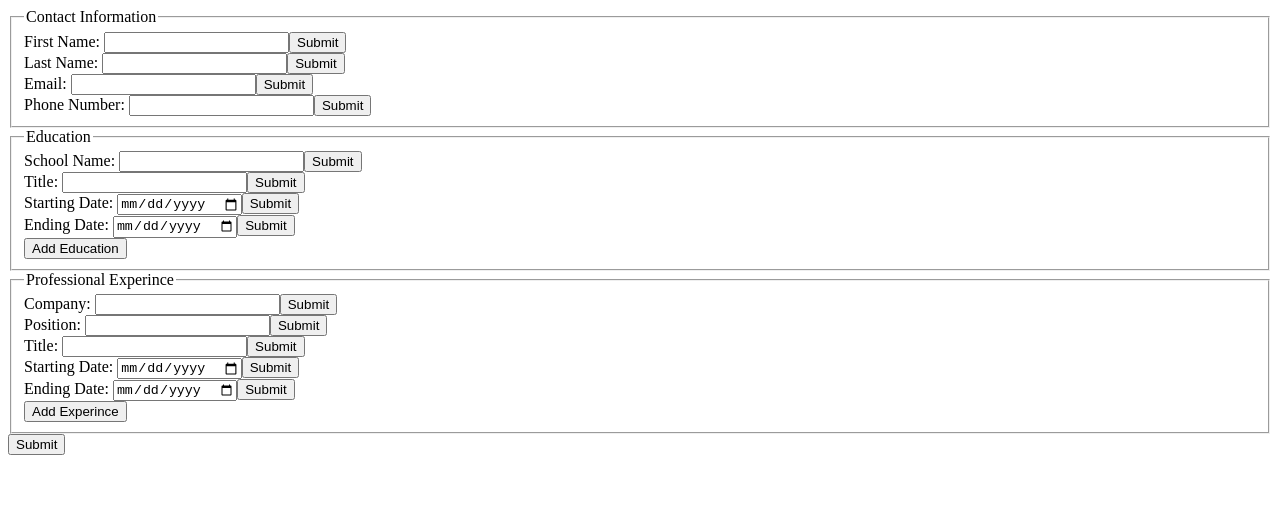
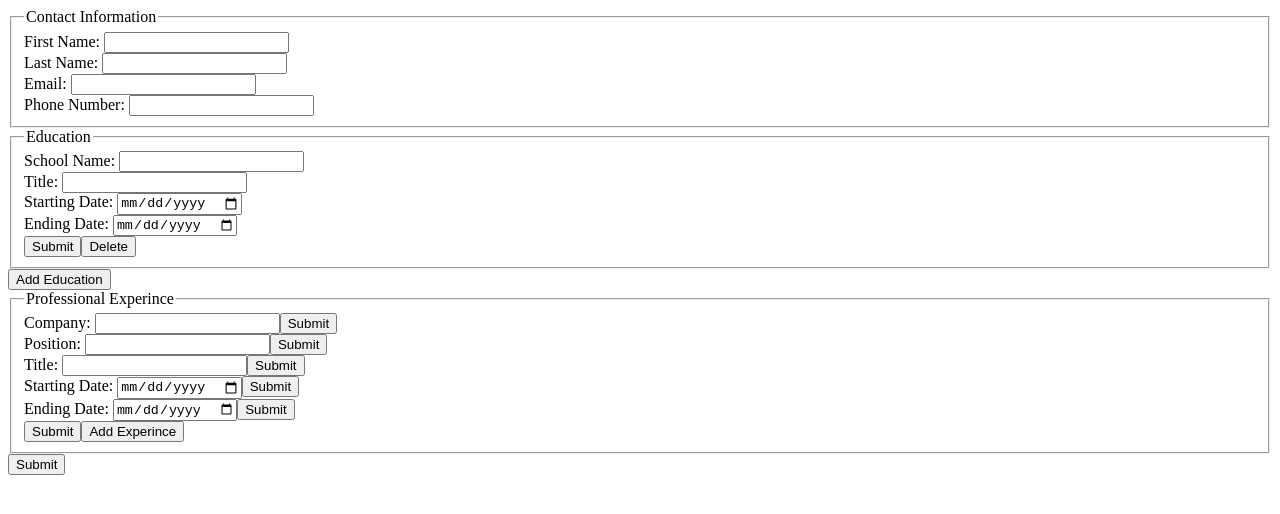
Before and after one commit to Ibrakara/CV_App, a React (Create React App) app: page / in a window 1280 px wide. Shown: the top 514 px of the page. Built offline with nearby package versions, Linux system fonts and the light colour scheme.

Commit message:
Add functionality to education section

```diff
--- a/package.json
+++ b/package.json
@@ -9,6 +9,7 @@
     "react": "^17.0.2",
     "react-dom": "^17.0.2",
     "react-scripts": "4.0.3",
+    "uniqid": "^5.3.0",
     "web-vitals": "^1.1.1"
   },
   "scripts": {
--- a/src/App.js
+++ b/src/App.js
@@ -1,77 +1,113 @@
 import React, { Component } from "react";
 import Form from "./components/Form";
+import uniqid from "uniqid";
 
 class App extends Component {
   constructor() {
     super();
     this.state = {
+      id: uniqid(),
       firstNameText: "",
-      firstNameShow: false,
       lastNameText: "",
-      lastNameShow: false,
       emailText: "",
-      emailShow: false,
       phoneText: "",
-      phoneShow: false,
+      formSubmit: false,
+      educations: [
+        {
           schoolNameText: "",
-      schoolNameShow: false,
           studyTitleText: "",
-      studyTitleShow: false,
           schoolStartingDateText: "",
-      schoolStartingDateShow: false,
           schoolEndingDateText: "",
-      schoolEndingDateShow: false,
+          educationId: uniqid(),
+          educationShow: false,
+        },
+      ],
+      experiences: [
+        {
           companyNameText: "",
-      companyNameShow: false,
           jobPositionText: "",
-      jobPositionShow: false,
           jobTitleText: "",
-      jobTitleShow: false,
           workStartingDateText: "",
-      workStartingDateShow: false,
           workEndingDateText: "",
-      workEndingDateShow: false,
-      formSubmit: false,
+          experienceId: uniqid(),
+        },
+      ],
     };
     this.handleInput = this.handleInput.bind(this);
     this.handleFormSubmit = this.handleFormSubmit.bind(this);
     this.handleInputEdit = this.handleInputEdit.bind(this);
+    this.handleEducationSubmit = this.handleEducationSubmit.bind(this);
+    this.handleEducationInput = this.handleEducationInput.bind(this);
+    this.addEducation = this.addEducation.bind(this);
+    this.deleteEducation = this.deleteEducation.bind(this);
   }
   handleInput(event) {
+    event.preventDefault();
     const { name, value } = event.target;
     this.setState({
       [name]: value,
     });
   }
+  addEducation(event) {
+    event.preventDefault();
+    this.setState({
+      educations: [
+        ...this.state.educations,
+        {
+          schoolNameText: "",
+          studyTitleText: "",
+          schoolStartingDateText: "",
+          schoolEndingDateText: "",
+          educationId: uniqid(),
+          educationShow: false,
+        },
+      ],
+    });
+  }
+  handleEducationInput(event) {
+    event.preventDefault();
+    const { name, value, dataset } = event.target;
+    const newEducations = this.state.educations.map((elem) => {
+      if (elem.educationId === dataset.id) {
+        elem[name] = value;
+      }
+      return elem;
+    });
+    this.setState({
+      educations: newEducations,
+    });
+  }
   handleFormSubmit(event) {
     event.preventDefault();
-    this.setState((prevState) => {
-      return {
-        firstNameShow: !prevState.formSubmit,
-        lastNameShow: !prevState.formSubmit,
-        emailShow: !prevState.formSubmit,
-        phoneShow: !prevState.formSubmit,
-        schoolNameShow: !prevState.formSubmit,
-        studyTitleShow: !prevState.formSubmit,
-        schoolStartingDateShow: !prevState.formSubmit,
-        schoolEndingDateShow: !prevState.formSubmit,
-        companyNameShow: !prevState.formSubmit,
-        jobPositionShow: !prevState.formSubmit,
-        jobTitleShow: !prevState.formSubmit,
-        workStartingDateShow: !prevState.formSubmit,
-        workEndingDateShow: !prevState.formSubmit,
-        formSubmit: !prevState.formSubmit,
-      };
+    this.setState({
+      formSubmit: !this.state.formSubmit,
     });
   }
   handleInputEdit(event) {
     event.preventDefault();
-    const { name } = event.target;
-    console.log(name);
-    this.setState((prevState) => {
-      return {
-        [name]: !prevState[name],
-      };
+  }
+  handleEducationSubmit(event) {
+    event.preventDefault();
+    const { name, dataset } = event.target;
+    const newEducations = this.state.educations.map((elem, index) => {
+      if (elem.educationId === dataset.id) {
+        elem[name] = !this.state.educations[index].educationShow;
+      }
+      return elem;
+    });
+    this.setState({
+      educations: newEducations,
+    });
+  }
+  deleteEducation(event) {
+    event.preventDefault();
+    const { dataset } = event.target;
+    const newEducations = this.state.educations.filter((elem) => {
+      return elem.educationId !== dataset.id;
+    });
+    console.log(newEducations);
+    this.setState({
+      educations: newEducations,
     });
   }
   render() {
@@ -82,6 +118,10 @@ class App extends Component {
           handleInput={this.handleInput}
           handleFormSubmit={this.handleFormSubmit}
           handleInputEdit={this.handleInputEdit}
+          handleEducationSubmit={this.handleEducationSubmit}
+          handleEducationInput={this.handleEducationInput}
+          addEducation={this.addEducation}
+          deleteEducation={this.deleteEducation}
         />
       </div>
     );
--- a/src/components/Contact.js
+++ b/src/components/Contact.js
@@ -3,13 +3,10 @@ import React from "react";
 function Contact(props) {
   const {
     firstNameText,
-    firstNameShow,
     lastNameText,
-    lastNameShow,
     emailText,
-    emailShow,
     phoneText,
-    phoneShow,
+    formSubmit,
   } = props.data;
   const handleInput = props.handleInput;
   const handleInputEdit = props.handleInputEdit;
@@ -19,7 +16,7 @@ function Contact(props) {
         <legend>Contact Information</legend>
         <div>
           <label htmlFor="firstNameText">First Name: </label>
-          {firstNameShow ? (
+          {formSubmit ? (
             <h4 className="firstNameLine">{firstNameText}</h4>
           ) : (
             <input
@@ -30,19 +27,10 @@ function Contact(props) {
               onChange={handleInput}
             />
           )}
-          {firstNameShow ? (
-            <button onClick={handleInputEdit} name="firstNameShow">
-              Edit
-            </button>
-          ) : (
-            <button onClick={handleInputEdit} name="firstNameShow">
-              Submit
-            </button>
-          )}
         </div>
         <div>
           <label htmlFor="lastNameText">Last Name: </label>
-          {lastNameShow ? (
+          {formSubmit ? (
             <h4 className="lastNameLine">{lastNameText}</h4>
           ) : (
             <input
@@ -53,19 +41,10 @@ function Contact(props) {
               onChange={handleInput}
             />
           )}
-          {lastNameShow ? (
-            <button onClick={handleInputEdit} name="lastNameShow">
-              Edit
-            </button>
-          ) : (
-            <button onClick={handleInputEdit} name="lastNameShow">
-              Submit
-            </button>
-          )}
         </div>
         <div>
           <label htmlFor="emailText">Email: </label>
-          {emailShow ? (
+          {formSubmit ? (
             <h4 className="emailLine">{emailText}</h4>
           ) : (
             <input
@@ -76,19 +55,10 @@ function Contact(props) {
               onChange={handleInput}
             />
           )}
-          {emailShow ? (
-            <button onClick={handleInputEdit} name="emailShow">
-              Edit
-            </button>
-          ) : (
-            <button onClick={handleInputEdit} name="emailShow">
-              Submit
-            </button>
-          )}
         </div>
         <div>
           <label htmlFor="phoneText">Phone Number: </label>
-          {phoneShow ? (
+          {formSubmit ? (
             <h4 className="phoneNumberLine">{phoneText}</h4>
           ) : (
             <input
@@ -99,15 +69,6 @@ function Contact(props) {
               onChange={handleInput}
             />
           )}
-          {phoneShow ? (
-            <button onClick={handleInputEdit} name="phoneShow">
-              Edit
-            </button>
-          ) : (
-            <button onClick={handleInputEdit} name="phoneShow">
-              Submit
-            </button>
-          )}
         </div>
       </fieldset>
     </div>
--- a/src/components/Education.js
+++ b/src/components/Education.js
@@ -3,121 +3,99 @@ import React from "react";
 function Education(props) {
   const {
     schoolNameText,
-    schoolNameShow,
     studyTitleText,
-    studyTitleShow,
     schoolStartingDateText,
-    schoolStartingDateShow,
     schoolEndingDateText,
-    schoolEndingDateShow,
+    educationShow,
+    educationId,
   } = props.data;
-  const handleInput = props.handleInput;
-  const handleInputEdit = props.handleInputEdit;
+  const handleEducationSubmit = props.handleEducationSubmit;
+  const handleEducationInput = props.handleEducationInput;
+  const deleteEducation = props.deleteEducation;
   return (
     <div>
       <fieldset>
         <legend>Education</legend>
         <div>
           <label htmlFor="schoolNameText">School Name: </label>
-          {schoolNameShow ? (
-            <h4 display="none" className="schoolNameLine">
-              {schoolNameText}
-            </h4>
+          {educationShow ? (
+            <h4 className="schoolNameLine">{schoolNameText}</h4>
           ) : (
             <input
               type="text"
               name="schoolNameText"
               value={schoolNameText}
-              onChange={handleInput}
+              onChange={handleEducationInput}
+              data-id={educationId}
               className="schoolNameInput"
             />
-          )}
-          {schoolNameShow ? (
-            <button onClick={handleInputEdit} name="schoolNameShow">
-              Edit
-            </button>
-          ) : (
-            <button onClick={handleInputEdit} name="schoolNameShow">
-              Submit
-            </button>
           )}
         </div>
         <div>
           <label htmlFor="studyTitleText">Title: </label>
-          {studyTitleShow ? (
-            <h4 display="none" className="studyTitleLine">
-              {studyTitleText}
-            </h4>
+          {educationShow ? (
+            <h4 className="studyTitleLine">{studyTitleText}</h4>
           ) : (
             <input
               type="text"
               name="studyTitleText"
               value={studyTitleText}
-              onChange={handleInput}
+              onChange={handleEducationInput}
+              data-id={educationId}
               className="studyTitleInput"
             />
-          )}
-          {studyTitleShow ? (
-            <button onClick={handleInputEdit} name="studyTitleShow">
-              Edit
-            </button>
-          ) : (
-            <button onClick={handleInputEdit} name="studyTitleShow">
-              Submit
-            </button>
           )}
         </div>
         <div>
           <label htmlFor="schoolStartingDateText">Starting Date: </label>
-          {schoolStartingDateShow ? (
-            <h4 display="none" className="schoolStartingDateLine">
-              {schoolStartingDateText}
-            </h4>
+          {educationShow ? (
+            <h4 className="schoolStartingDateLine">{schoolStartingDateText}</h4>
           ) : (
             <input
               type="date"
               name="schoolStartingDateText"
               value={schoolStartingDateText}
-              onChange={handleInput}
+              onChange={handleEducationInput}
+              data-id={educationId}
               className="schoolStartingDateInput"
             />
-          )}
-          {schoolStartingDateShow ? (
-            <button onClick={handleInputEdit} name="schoolStartingDateShow">
-              Edit
-            </button>
-          ) : (
-            <button onClick={handleInputEdit} name="schoolStartingDateShow">
-              Submit
-            </button>
           )}
         </div>
         <div>
           <label htmlFor="schoolEndingDateText">Ending Date: </label>
-          {schoolEndingDateShow ? (
-            <h4 display="none" className="schoolEndingDateLine">
-              {schoolEndingDateText}
-            </h4>
+          {educationShow ? (
+            <h4 className="schoolEndingDateLine">{schoolEndingDateText}</h4>
           ) : (
             <input
               type="date"
               name="schoolEndingDateText"
               value={schoolEndingDateText}
-              onChange={handleInput}
+              onChange={handleEducationInput}
+              data-id={educationId}
               className="schoolEndingDateInput"
             />
           )}
-          {schoolEndingDateShow ? (
-            <button onClick={handleInputEdit} name="schoolEndingDateShow">
-              Edit
-            </button>
-          ) : (
-            <button onClick={handleInputEdit} name="schoolEndingDateShow">
-              Submit
-            </button>
-          )}
         </div>
-        <button>Add Education</button>
+        {educationShow ? (
+          <button
+            name="educationShow"
+            data-id={educationId}
+            onClick={handleEducationSubmit}
+          >
+            Edit
+          </button>
+        ) : (
+          <button
+            name="educationShow"
+            data-id={educationId}
+            onClick={handleEducationSubmit}
+          >
+            Submit
+          </button>
+        )}
+        <button data-id={educationId} onClick={deleteEducation}>
+          Delete
+        </button>
       </fieldset>
     </div>
   );
--- a/src/components/Experience.js
+++ b/src/components/Experience.js
@@ -144,6 +144,7 @@ function Experience(props) {
             </button>
           )}
         </div>
+        <button>Submit</button>
         <button>Add Experince</button>
       </fieldset>
     </div>
--- a/src/components/Form.js
+++ b/src/components/Form.js
@@ -6,8 +6,26 @@ import Education from "./Education";
 function Form(props) {
   const handleInput = props.handleInput;
   const handleFormSubmit = props.handleFormSubmit;
+  const handleInputEdit = props.handleInputEdit;
+  const handleEducationSubmit = props.handleEducationSubmit;
+  const educations = props.data.educations;
   const formSubmit = props.data.formSubmit;
-  const handleInputEdit = props.handleInputEdit;
+  const handleEducationInput = props.handleEducationInput;
+  const addEducation = props.addEducation;
+  const deleteEducation = props.deleteEducation;
+  const educationList = educations.map((elem, index) => {
+    return (
+      <Education
+        key={index}
+        data={elem}
+        handleInput={handleInput}
+        handleInputEdit={handleInputEdit}
+        handleEducationSubmit={handleEducationSubmit}
+        handleEducationInput={handleEducationInput}
+        deleteEducation={deleteEducation}
+      />
+    );
+  });
   return (
     <div>
       <form>
@@ -16,11 +34,8 @@ function Form(props) {
           handleInput={handleInput}
           handleInputEdit={handleInputEdit}
         />
-        <Education
-          data={props.data}
-          handleInput={handleInput}
-          handleInputEdit={handleInputEdit}
-        />
+        {educationList}
+        <button onClick={addEducation}>Add Education</button>
         <Experience
           data={props.data}
           handleInput={handleInput}
```
Also changed, not shown: 1 other file (tests, documents, lock files or other folders). Lines whose indentation alone changed are shown as unchanged.
